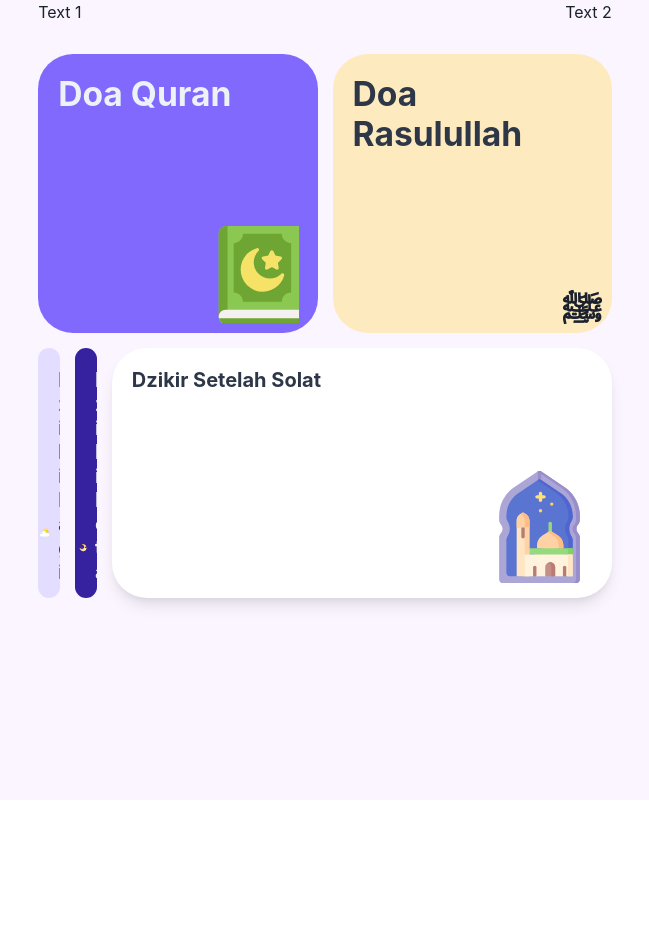
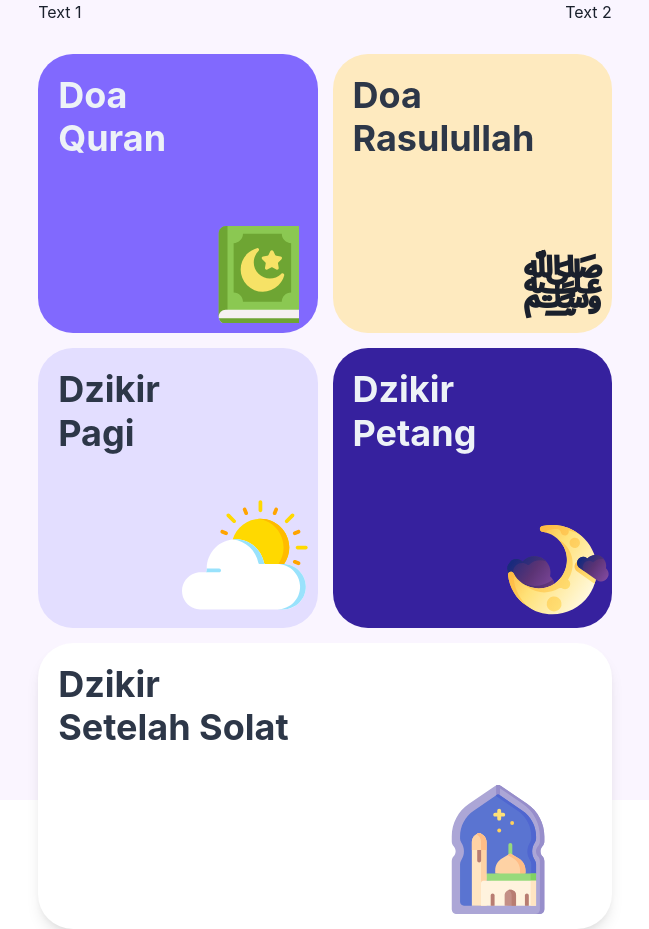
Before and after one commit to hurifajri/muslim, a Next.js app: page / in a window 1280 px wide. Shown: the whole page, without its empty margins (315-964 px from the left). Before the commit the page ends 800 px from the top, so only its background shows below. Built offline with nearby package versions, Linux system fonts and the light colour scheme.

Commit message:
Update...

```diff
--- a/data/toc.ts
+++ b/data/toc.ts
@@ -1,43 +1,39 @@
-const toc = {
-  doa: [
+const toc = [
   {
     bgColor: '#8169FE',
     color: 'gray.100',
-      icon: 'quran',
+    group: 'Doa',
     id: 1,
-      title: 'Doa Quran',
+    title: 'Quran',
   },
   {
     bgColor: '#FEEABF',
     color: 'gray.700',
-      icon: 'nabi',
+    group: 'Doa',
     id: 2,
-      title: 'Doa Rasulullah',
+    title: 'Rasulullah',
   },
-  ],
-  dzikir: [
   {
     bgColor: '#E3DEFF',
     color: 'gray.700',
-      icon: 'morning',
-      id: 1,
-      title: 'Dzikir Pagi',
+    group: 'Dzikir',
+    id: 3,
+    title: 'Pagi',
   },
   {
     bgColor: '#36219E',
     color: 'gray.100',
-      icon: 'evening',
-      id: 2,
-      title: 'Dzikir Petang',
+    group: 'Dzikir',
+    id: 4,
+    title: 'Petang',
   },
   {
     bgColor: '#FFFFFF',
     color: 'gray.700',
-      icon: 'pray',
-      id: 3,
-      title: 'Dzikir Setelah Solat',
+    group: 'Dzikir',
+    id: 5,
+    title: 'Setelah Solat',
   },
-  ],
-};
+];
 
 export default toc;
--- a/pages/index.tsx
+++ b/pages/index.tsx
@@ -16,7 +16,10 @@ import { useToc } from '@/hooks';
 import { Evening, Morning, Pray, Quran } from '@/components/icons';
 
 const Icons: TocIcons = {
-  evening: (
+  Pagi: (
+    <Morning position="absolute" bottom="10px" right="10px" h="45%" w="45%" />
+  ),
+  Petang: (
     <Evening
       position="absolute"
       bottom="10px"
@@ -26,19 +29,29 @@ const Icons: TocIcons = {
       sx={{ transform: 'scaleX(-1) rotate(-35deg)' }}
     />
   ),
-  morning: (
-    <Morning position="absolute" bottom="10px" right="10px" h="45%" w="45%" />
+  Quran: (
+    <Quran position="absolute" bottom="10px" right="10px" h="35%" w="35%" />
   ),
-  nabi: (
-    <Heading position="absolute" bottom="5px" right="10px">
+  Rasulullah: (
+    <Heading
+      position="absolute"
+      bottom="15px"
+      right="10px"
+      size="4xl"
+      sx={{
+        '@media screen and (max-width: 320px)': {
+          fontSize: '2.75rem',
+        },
+        '@media screen and (min-width: 321px) and (max-width: 375px)': {
+          fontSize: '3.5rem',
+        },
+      }}
+    >
       ﷺ
     </Heading>
   ),
-  pray: (
-    <Pray position="absolute" bottom="15px" right="-40px" h="45%" w="45%" />
-  ),
-  quran: (
-    <Quran position="absolute" bottom="10px" right="10px" h="35%" w="35%" />
+  'Setelah Solat': (
+    <Pray position="absolute" bottom="15px" right="-15px" h="45%" w="45%" />
   ),
 };
 
@@ -47,8 +60,6 @@ const Home = (): ReactNode => {
 
   if (isError) return <div>Failed to load</div>;
   if (isLoading) return <div>Loading...</div>;
-
-  const { doa, dzikir } = contents;
 
   return (
     <Box bgColor="purple.50" height="100vh">
@@ -67,46 +78,15 @@ const Home = (): ReactNode => {
 
         {/* Main */}
         <Flex as="main" direction="column" sx={{ gap: 15 }}>
-          {/* Doa */}
           <Flex as="section" wrap="wrap" sx={{ gap: 15 }}>
-            {doa.map(item => {
-              const { bgColor, color, icon, id, title } = item;
-              return (
-                <AspectRatio key={id} flex={1} maxW="500px" ratio={1}>
-                  <Box bgColor={bgColor} borderRadius="35px">
-                    <Heading
-                      position="absolute"
-                      top="20px"
-                      left="20px"
-                      color={color}
-                      fontSize={['1.5rem', '2.1rem']}
-                      maxW="72%"
-                      sx={{
-                        '@media screen and (max-width: 374px)': {
-                          fontSize: '1.25rem',
-                        },
-                      }}
-                    >
-                      {title}
-                    </Heading>
-                    {Icons[icon]}
-                  </Box>
-                </AspectRatio>
-              );
-            })}
-          </Flex>
-
-          {/* Dzikir */}
-          <Flex as="section" sx={{ gap: 15 }} wrap="wrap">
-            {dzikir.map((item, index) => {
-              const { bgColor, color, icon, id, title } = item;
-              const isLast = index === dzikir.length - 1;
+            {contents.map((content, index) => {
+              const { bgColor, color, group, id, title } = content;
+              const isLast = index === contents.length - 1;
               return (
                 <AspectRatio
                   key={id}
-                  flex={isLast ? 2 : 1}
-                  flexBasis={isLast ? '100%' : 'auto'}
-                  maxW={isLast ? '500px' : '250px'}
+                  flex={isLast ? 4 : 1}
+                  flexBasis={isLast ? '100%' : '35%'}
                   ratio={isLast ? 4 / 2 : 1}
                 >
                   <Box
@@ -119,17 +99,22 @@ const Home = (): ReactNode => {
                       top="20px"
                       left="20px"
                       color={color}
-                      maxW="72%"
-                      size="md"
+                      size="xl"
                       sx={{
-                        '@media screen and (max-width: 374px)': {
+                        '@media screen and (max-width: 320px)': {
                           fontSize: '1.25rem',
                         },
+                        '@media screen and (min-width: 321px) and (max-width: 375px)':
+                          {
+                            fontSize: '1.5rem',
+                          },
                       }}
                     >
+                      {group}
+                      <br />
                       {title}
                     </Heading>
-                    {Icons[icon]}
+                    {Icons[title]}
                   </Box>
                 </AspectRatio>
               );
```
Also changed, not shown: interfaces/toc.ts (+8 -15 lines). Lines whose indentation alone changed are shown as unchanged.
